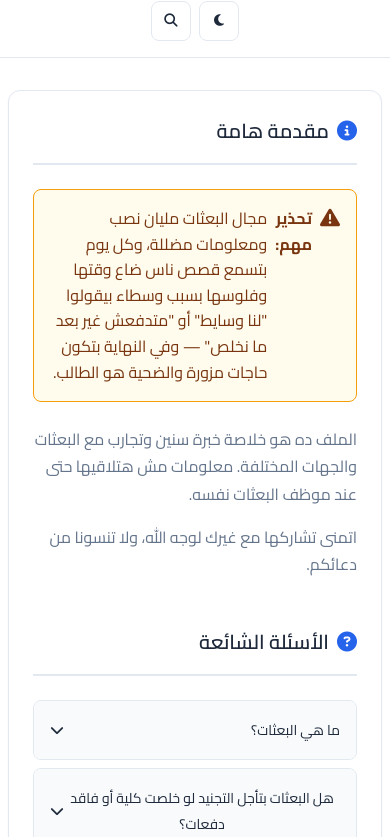
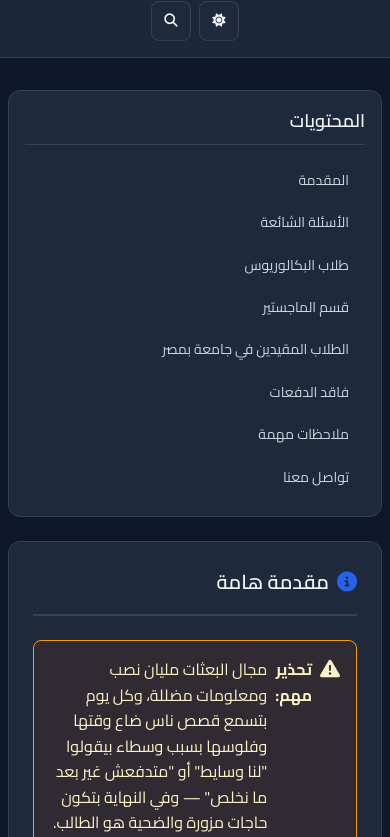
Before and after one commit to AbdalrhmanHemida/cdm, a website built with Vite: page index.html in a window 390 px wide. Shown: the part 63-900 px from the top of the page. Built offline with nearby package versions, Linux system fonts and the light colour scheme.

Commit message:
feat(frontend/layout): set dark theme as default and adjust header position
- Updated CSS to apply dark mode as default theme
- Modified navigation script to place header at top of the page

```diff
--- a/src/main.ts
+++ b/src/main.ts
@@ -13,7 +13,7 @@ class ThemeManager {
     private theme: 'light' | 'dark';
     constructor() {
         const saved = localStorage.getItem('theme');
-        this.theme = saved === 'dark' || saved === 'light' ? saved : 'light';
+        this.theme = saved === 'dark' || saved === 'light' ? saved : 'dark';
         this.init();
     }
 
--- a/src/styles/style.css
+++ b/src/styles/style.css
@@ -578,7 +578,7 @@ body {
 
     .sidebar {
         position: static;
-        order: 2;
+        order: 1;
     }
 
     .content {
```
